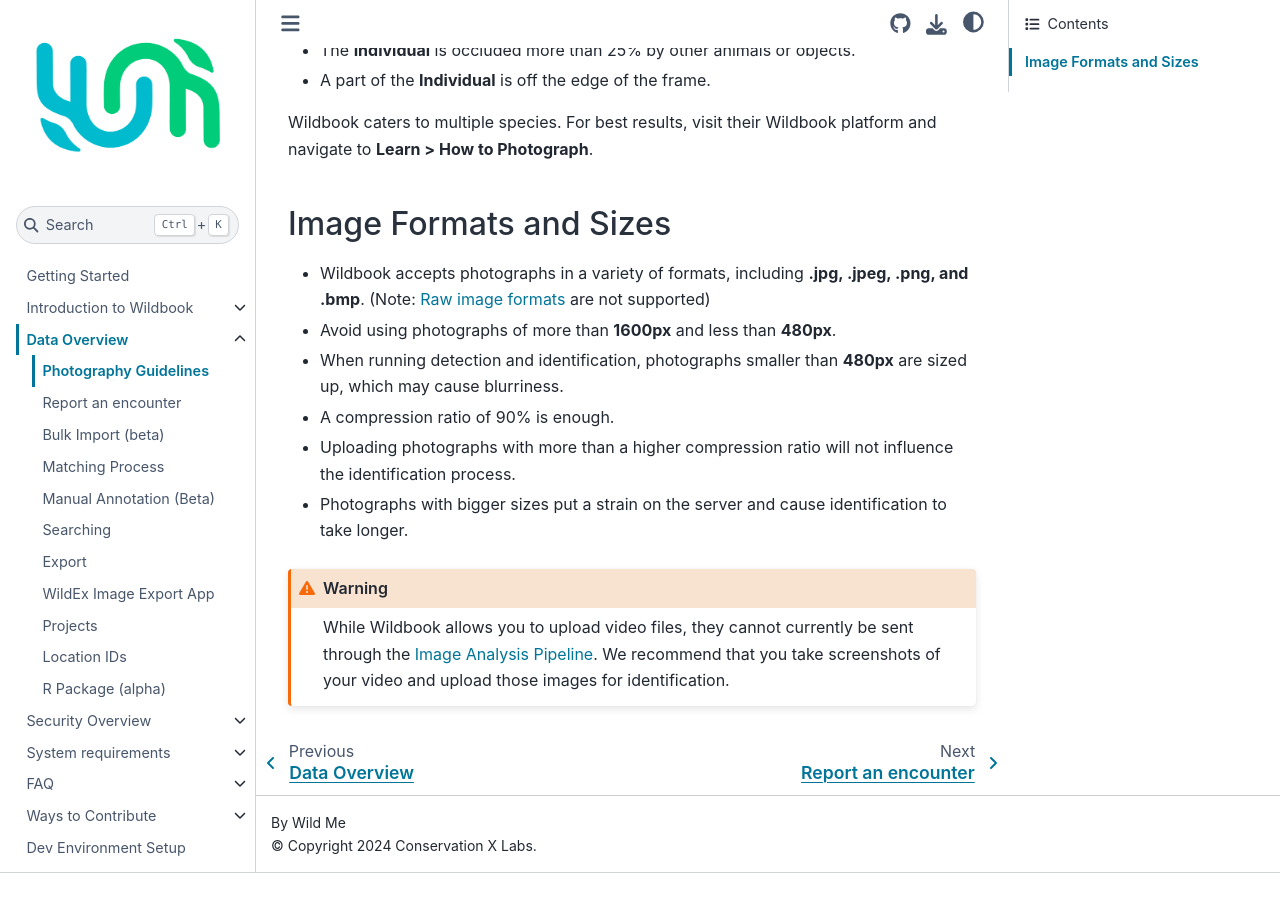
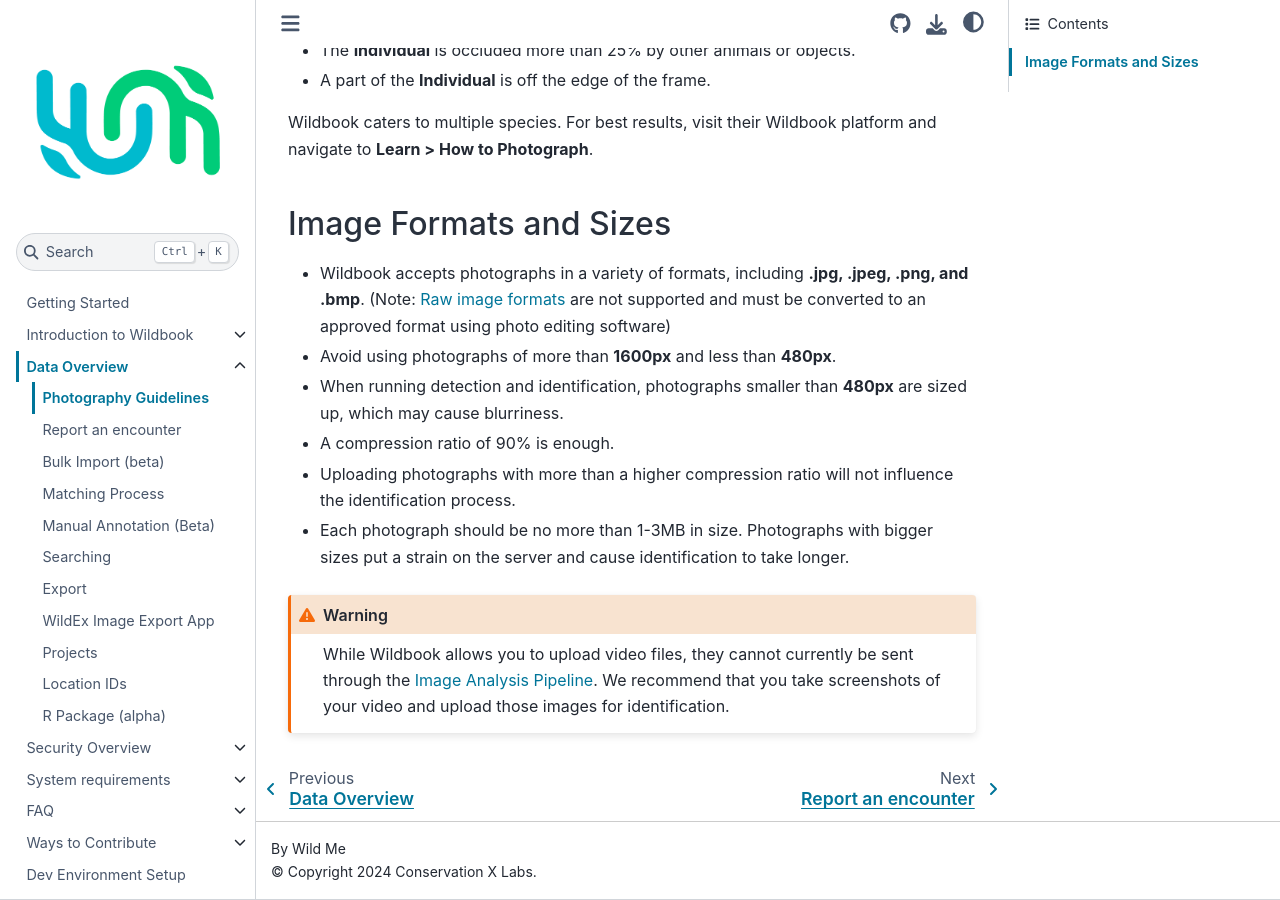
Before and after one commit to WildMeOrg/wildbook-docs, a Sphinx documentation site: the page built from docs/data/photography-guidelines.md, in a window 1280 px wide and 900 px high, scrolled down 522 px. Built offline with Sphinx 7.4.7 and the Sphinx Book theme 1.1.4, drawn with Linux system fonts in a browser that asks for light colours; before the commit the page ends 1395 px from its top, so only the background shows below that.

Commit message:
Update photography-guidelines.md
Clarify how to appropriately change photo file formats and added guidelines for image file size.

`````diff
--- a/docs/data/photography-guidelines.md
+++ b/docs/data/photography-guidelines.md
@@ -20,12 +20,12 @@
 
 ## Image Formats and Sizes
 
-* Wildbook accepts photographs in a variety of formats, including **.jpg, .jpeg, .png, and .bmp**. (Note: [Raw image formats](https://en.wikipedia.org/wiki/Raw_image_format) are not supported)
+* Wildbook accepts photographs in a variety of formats, including **.jpg, .jpeg, .png, and .bmp**. (Note: [Raw image formats](https://en.wikipedia.org/wiki/Raw_image_format) are not supported and must be converted to an approved format using photo editing software)
 * Avoid using photographs of more than **1600px** and less than **480px**.
 * When running detection and identification, photographs smaller than **480px** are sized up, which may cause blurriness.
 * A compression ratio of 90% is enough.
 * Uploading photographs with more than a higher compression ratio will not influence the identification process.
-* Photographs with bigger sizes put a strain on the server and cause identification to take longer.
+* Each photograph should be no more than 1-3MB in size. Photographs with bigger sizes put a strain on the server and cause identification to take longer.
 ````{warning}
 While Wildbook allows you to upload video files, they cannot currently be sent through the [Image Analysis Pipeline](../introduction/image-analysis-pipeline.md). We recommend that you take screenshots of your video and upload those images for identification.
 ````
`````
